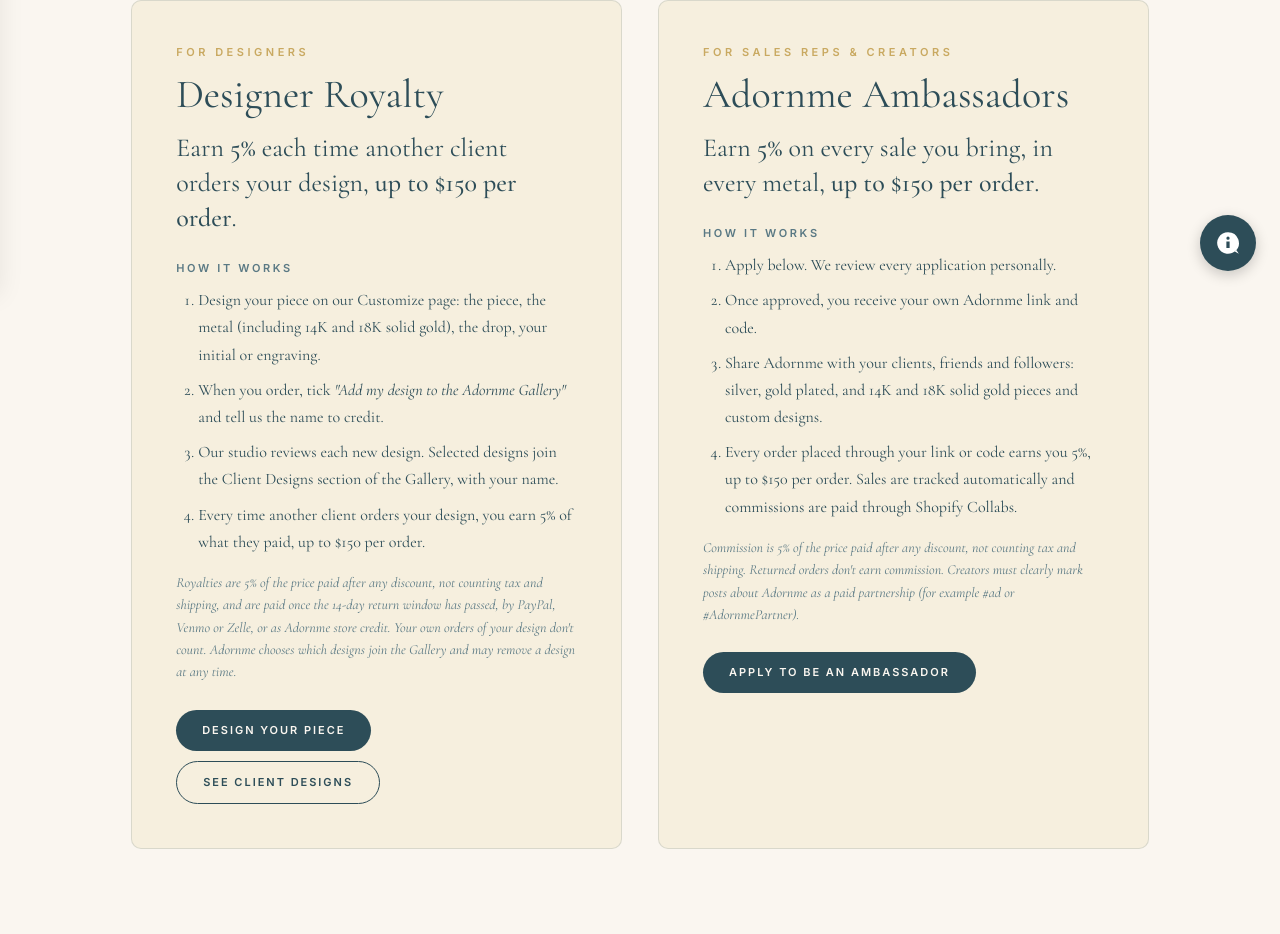
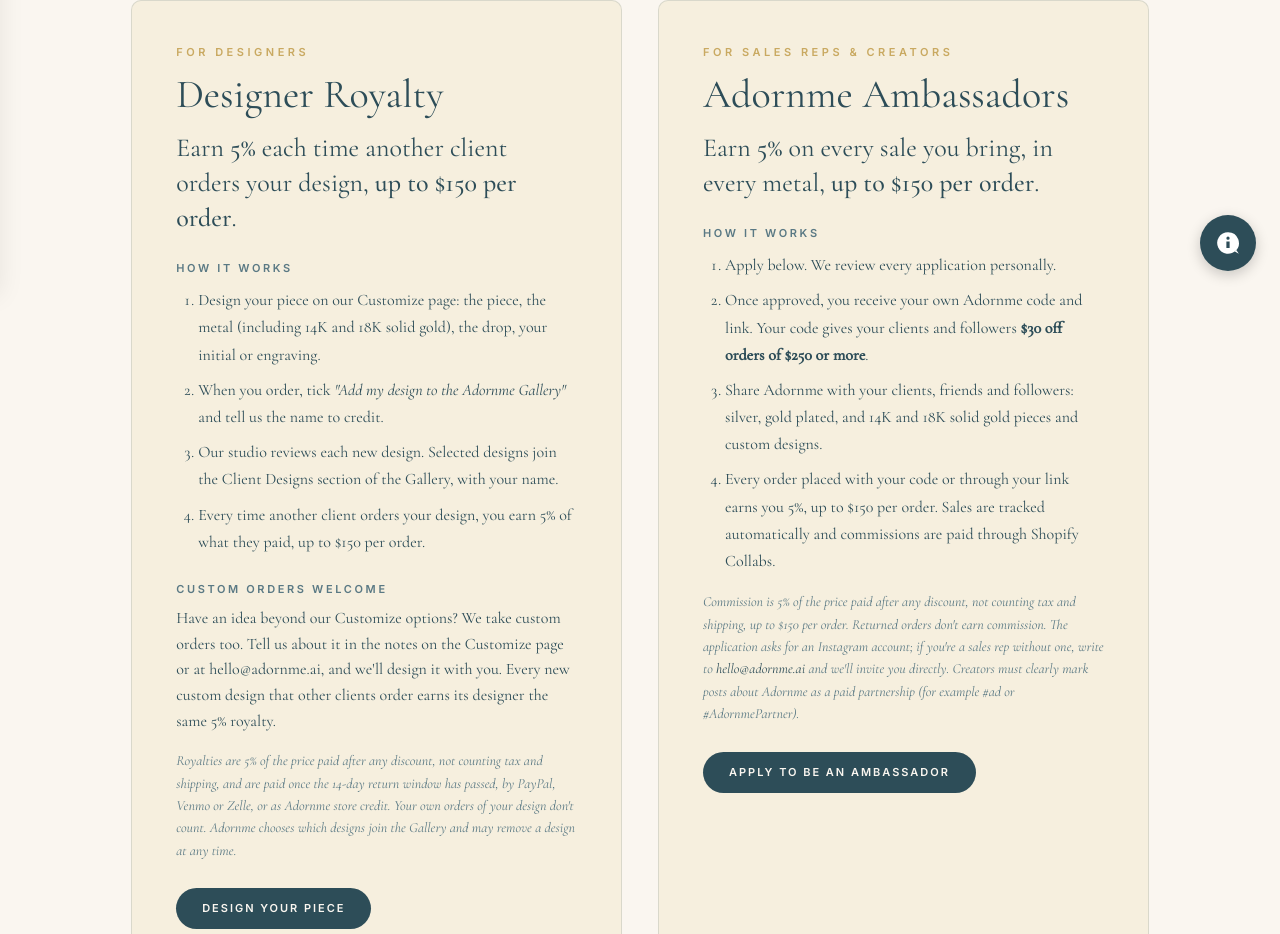
Before and after one commit to Adornmejewelry/adornme-site, a plain HTML site: page earn.html in a window 1280 px wide. Shown: the part 505-1439 px from the top of the page. Drawn offline with nearby package versions, Linux system fonts and the light colour scheme.

Commit message:
Ambassadors live on Shopify Collabs; custom orders earn royalty
- "Apply to be an Ambassador" now opens the Shopify Collabs application page
  (adornme-809.myshopify.com/pages/collab).
- Ambassador codes give customers $30 off orders of $250 or more; terms
  restate 5% up to $150 per order; sales reps without Instagram can be
  invited by email.
- Custom orders welcome: every new custom design that other clients order
  earns its designer the same 5% royalty (Earn page and home page).

Co-Authored-By: Claude Opus 5.5 <noreply@anthropic.com>
Claude-Session: https://claude.ai/code/session_01HoCtdp3cmER8DcrSvdjZs2

```diff
--- a/assets/client-designs.js
+++ b/assets/client-designs.js
@@ -17,7 +17,8 @@ const CLIENT_DESIGNS = [];
 
 const ROYALTY = { rate: 5, cap: 150 };          // Designer Royalty
 const AMBASSADOR = { rate: 5, cap: 150 };       // Sales reps and creators (Shopify Collabs)
-const AMBASSADOR_APPLY_URL = "";                // Shopify Collabs application page (set once the program is live)
+const AMBASSADOR_APPLY_URL = "https://adornme-809.myshopify.com/pages/collab";   // Shopify Collabs application page
+const AMBASSADOR_CODE_OFFER = "$30 off orders of $250 or more";                   // what an Ambassador's code gives their customers
 
 function adornmeClientDesign(id) {
   return CLIENT_DESIGNS.find((d) => d.id === id) || null;
--- a/earn.html
+++ b/earn.html
@@ -61,6 +61,8 @@
           <li>Our studio reviews each new design. Selected designs join the <a href="trinity-collection.html#client-designs">Client Designs</a> section of the Gallery, with your name.</li>
           <li>Every time another client orders your design, you earn 5% of what they paid, up to $150 per order.</li>
         </ol>
+        <h3>Custom orders welcome</h3>
+        <p class="fine" style="margin-top:10px;font-style:normal;font-size:16px;color:var(--ink);">Have an idea beyond our Customize options? We take custom orders too. Tell us about it in the notes on the Customize page or at <a href="mailto:hello@adornme.ai">hello@adornme.ai</a>, and we'll design it with you. Every new custom design that other clients order earns its designer the same 5% royalty.</p>
         <p class="fine">Royalties are 5% of the price paid after any discount, not counting tax and shipping, and are paid once the 14-day return window has passed, by PayPal, Venmo or Zelle, or as Adornme store credit. Your own orders of your design don't count. Adornme chooses which designs join the Gallery and may remove a design at any time.</p>
         <div class="ctas"><a class="cta" href="customize.html">Design your piece</a><a class="cta secondary" href="trinity-collection.html#client-designs">See client designs</a></div>
       </article>
@@ -72,11 +74,11 @@
         <h3>How it works</h3>
         <ol>
           <li>Apply below. We review every application personally.</li>
-          <li>Once approved, you receive your own Adornme link and code.</li>
+          <li>Once approved, you receive your own Adornme code and link. Your code gives your clients and followers <strong>$30 off orders of $250 or more</strong>.</li>
           <li>Share Adornme with your clients, friends and followers: silver, gold plated, and 14K and 18K solid gold pieces and custom designs.</li>
-          <li>Every order placed through your link or code earns you 5%, up to $150 per order. Sales are tracked automatically and commissions are paid through Shopify Collabs.</li>
+          <li>Every order placed with your code or through your link earns you 5%, up to $150 per order. Sales are tracked automatically and commissions are paid through Shopify Collabs.</li>
         </ol>
-        <p class="fine">Commission is 5% of the price paid after any discount, not counting tax and shipping. Returned orders don't earn commission. Creators must clearly mark posts about Adornme as a paid partnership (for example #ad or #AdornmePartner).</p>
+        <p class="fine">Commission is 5% of the price paid after any discount, not counting tax and shipping, up to $150 per order. Returned orders don't earn commission. The application asks for an Instagram account; if you're a sales rep without one, write to <a href="mailto:hello@adornme.ai">hello@adornme.ai</a> and we'll invite you directly. Creators must clearly mark posts about Adornme as a paid partnership (for example #ad or #AdornmePartner).</p>
         <div class="ctas"><a class="cta" id="ambassadorApply" href="mailto:hello@adornme.ai?subject=Adornme%20Ambassador%20application">Apply to be an Ambassador</a></div>
       </article>
     </section>
```
Also changed, not shown: index.html (+2 -2 lines).
